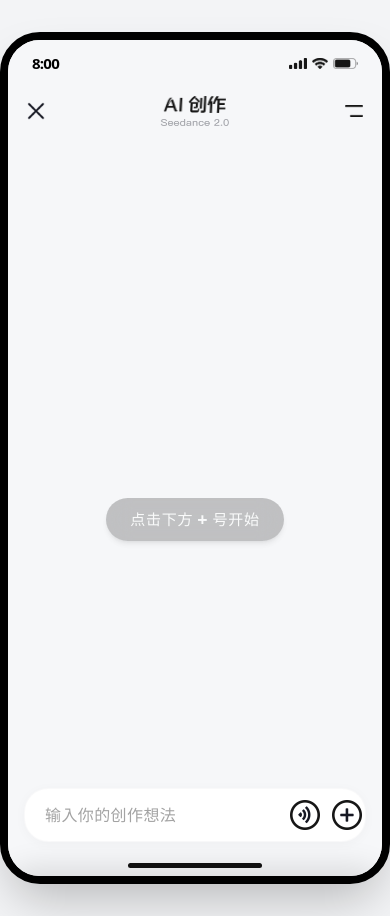
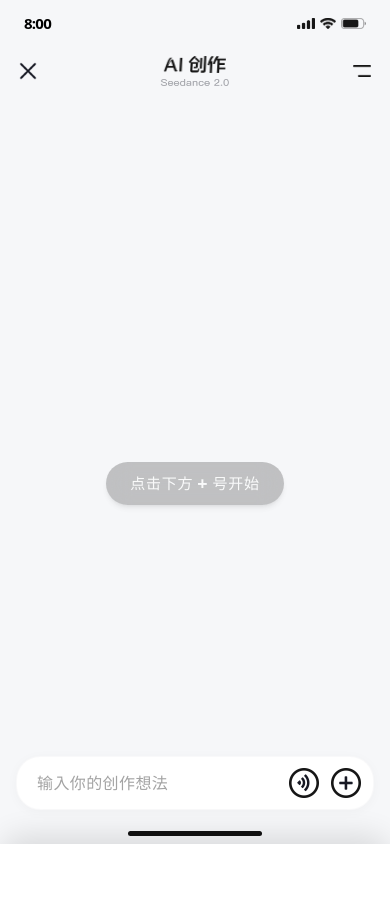
Before and after one commit to CherCheungforart/0402-skill-demo, a React (Vite) app: page / in a window 390 px wide. After the commit the page ends 844 px from the top, so only its background shows below. Built offline with nearby package versions, Linux system fonts and the light colour scheme.

Commit message:
update: adapt UI container for full screen display on iPhone 16 Pro

```diff
--- a/src/pages/Home.tsx
+++ b/src/pages/Home.tsx
@@ -300,11 +300,11 @@ export default function Home() {
   };
 
   return (
-    <div className="min-h-screen bg-gray-100 flex items-center justify-center py-8 font-sans">
-      {/* iOS Container: 393x852 */}
+    <div className="min-h-screen bg-gray-100 flex items-center justify-center font-sans">
+      {/* Container matching iPhone 16 Pro dimensions (393x852) */}
       <div
-        className="relative bg-[#F6F7F9] overflow-hidden shadow-2xl rounded-[40px] border-[8px] border-black flex flex-col cursor-pointer select-none"
-        style={{ width: '393px', height: '852px' }}
+        className="relative bg-[#F6F7F9] overflow-hidden flex flex-col cursor-pointer select-none"
+        style={{ width: '100vw', height: '100vh', maxWidth: '430px', maxHeight: '932px' }}
         onClick={handleScreenClick}
       >
         {/* Status Bar */}
```
